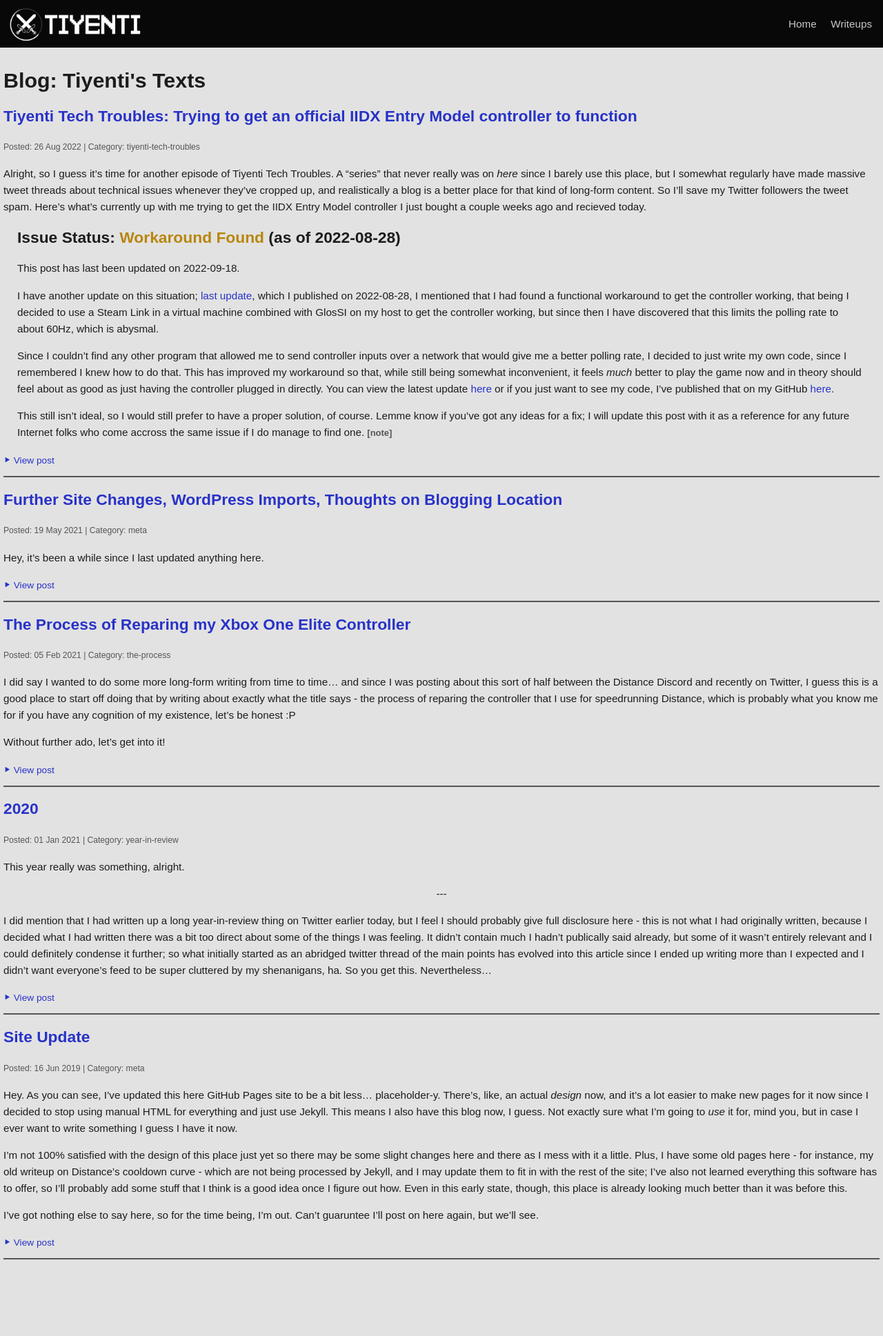
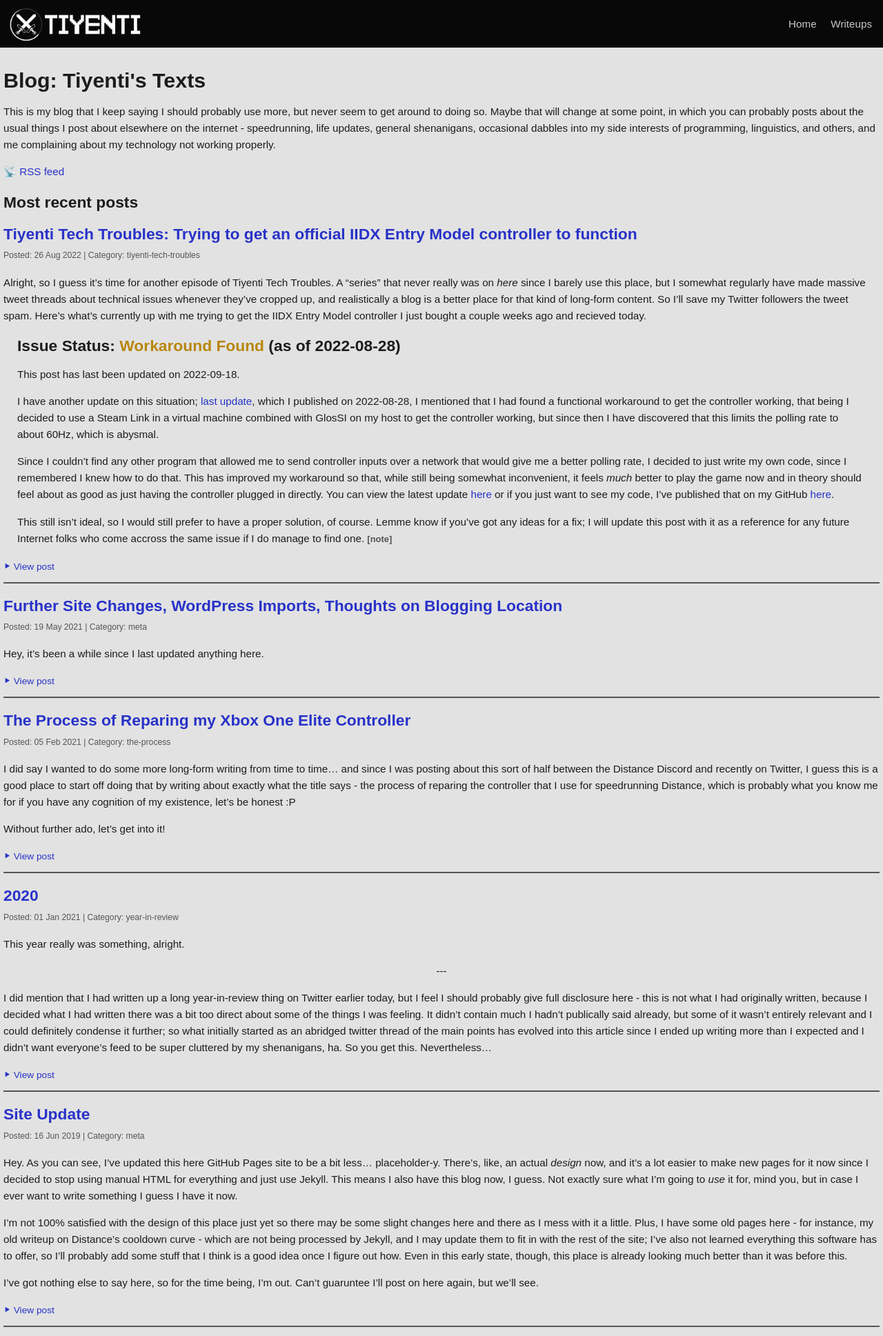
Before and after one commit to Tiyenti/Tiyenti.github.io, a Jekyll site: the page built from blog.html, in a window 1280 px wide. Shown: the whole page at 69% size. Built offline with Jekyll 4.4.1, drawn with Linux system fonts in a browser that asks for light colours; before the commit the page ends 1839 px from its top, so only the background shows below that.

```diff
--- a/blog.html
+++ b/blog.html
@@ -2,6 +2,20 @@
 title: Tiyenti's Texts - Blog
 ---
 <h1>Blog: Tiyenti's Texts</h1>
+
+<p>
+This is my blog that I keep saying I should probably use more, but never seem to get around to doing so.
+Maybe that will change at some point, in which you can probably posts about the usual things I post about
+elsewhere on the internet - speedrunning, life updates, general shenanigans, occasional dabbles into my
+side interests of programming, linguistics, and others, and me complaining about my technology not working
+properly.
+</p>
+
+<p>
+📡 <a href="/feed.xml">RSS feed</a>
+</p>
+
+<h2>Most recent posts</h2>
 {% for post in site.posts %}
 <div>
     <h2><a class="blog-index-title" href="{{ post.url }}">{{ post.title }}</a></h2>
--- a/newstyle.css
+++ b/newstyle.css
@@ -245,6 +245,7 @@
 h1, h2, h3, h4, h5, h6
 {
     line-height: 1.2em;
+    margin-bottom: 5px;
 }
 
 /* styling for default kramdown footnotes if I want to use them */
```
